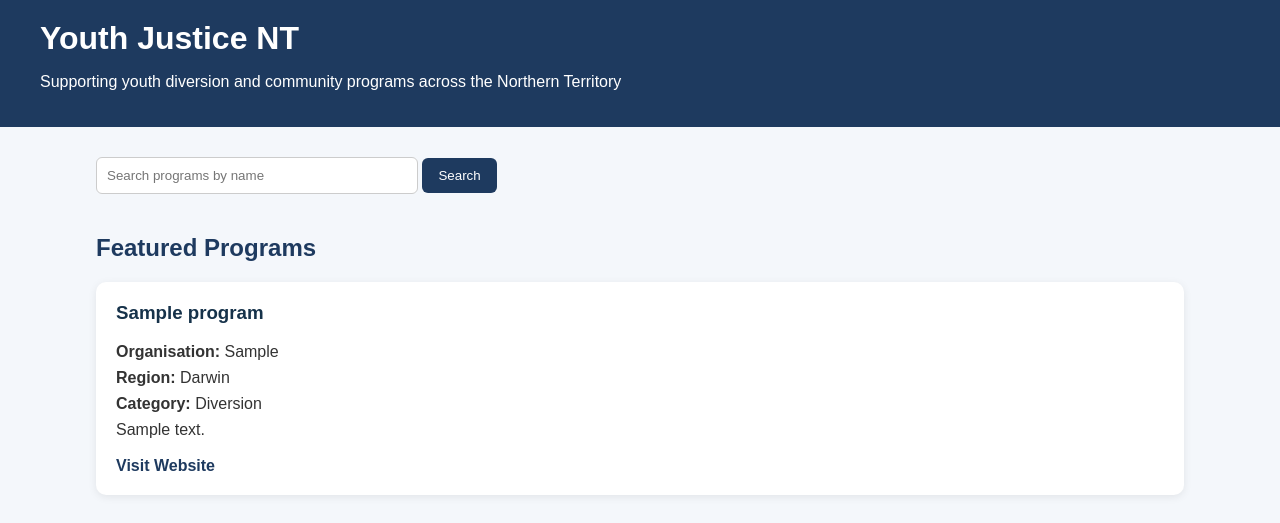
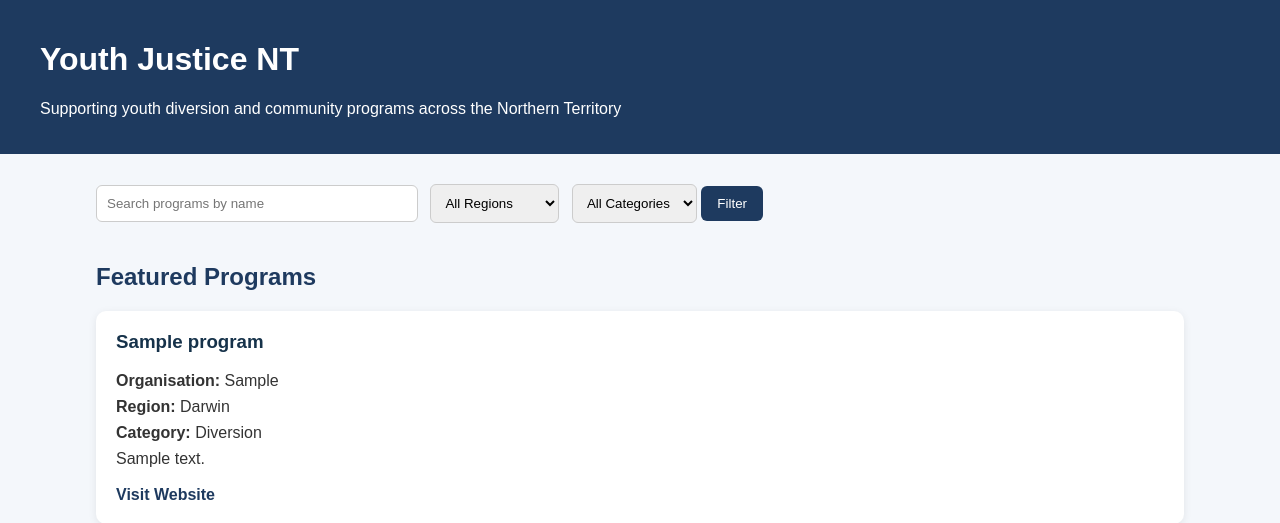
Before and after one commit to Gilbert-GB/Django-HIT237-Group5-S1-2026, a Django app: page / in a window 1280 px wide. Shown: the top 523 px of the page. Run offline with Django 5.2, Linux system fonts and the light colour scheme; tables that the repository leaves empty hold one stand-in row (values such as "Sample post").

Commit message:
Fixed CSS styling and added search filter UI with region and category dropdowns

```diff
--- a/youthjustice_app/templates/home.html
+++ b/youthjustice_app/templates/home.html
@@ -18,10 +18,6 @@
         padding: 20px 40px;
     }
 
-        header h1 {
-            margin: 0;
-        }
-
     .container {
         width: 85%;
         margin: 30px auto;
@@ -36,6 +32,13 @@
         width: 300px;
         border: 1px solid #ccc;
         border-radius: 6px;
+    }
+
+    .search-box select {
+        padding: 10px;
+        border: 1px solid #ccc;
+        border-radius: 6px;
+        margin-left: 8px;
     }
 
     .search-box button {
@@ -102,7 +105,22 @@
         <div class="search-box">
     <form method="GET">
         <input type="text" name="search" placeholder="Search programs by name" value="{{ search_query }}">
-                <button type="submit">Search</button>
+
+        <select name="region">
+            <option value="">All Regions</option>
+            {% for value, label in region_choices %}
+                <option value="{{ value }}" {% if selected_region == value %}selected{% endif %}>{{ label }}</option>
+            {% endfor %}
+        </select>
+
+        <select name="category">
+            <option value="">All Categories</option>
+            {% for value, label in category_choices %}
+                <option value="{{ value }}" {% if selected_category == value %}selected{% endif %}>{{ label }}</option>
+            {% endfor %}
+        </select>
+
+        <button type="submit">Filter</button>
     </form>
     </div>
 
--- a/youthjustice_app/views.py
+++ b/youthjustice_app/views.py
@@ -4,11 +4,19 @@ from .models import Program
 
 def home(request):
     search_query = request.GET.get("search", "")
+    selected_region = request.GET.get("region", "")
+    selected_category = request.GET.get("category", "")
+
+    programs = Program.objects.all()
 
     if search_query:
-        programs = Program.objects.filter(name__icontains=search_query)
-    else:
-        programs = Program.objects.all()
+        programs = programs.filter(name__icontains=search_query)
+
+    if selected_region:
+        programs = programs.filter(region=selected_region)
+
+    if selected_category:
+        programs = programs.filter(category=selected_category)
 
     featured_programs = Program.objects.filter(is_featured=True)
 
@@ -16,6 +24,10 @@ def home(request):
         "programs": programs,
         "featured_programs": featured_programs,
         "search_query": search_query,
+        "selected_region": selected_region,
+        "selected_category": selected_category,
+        "region_choices": Program.REGION_CHOICES,
+        "category_choices": Program.CATEGORY_CHOICES,
     }
 
     return render(request, "home.html", context)
```
Lines whose indentation alone changed are shown as unchanged.
